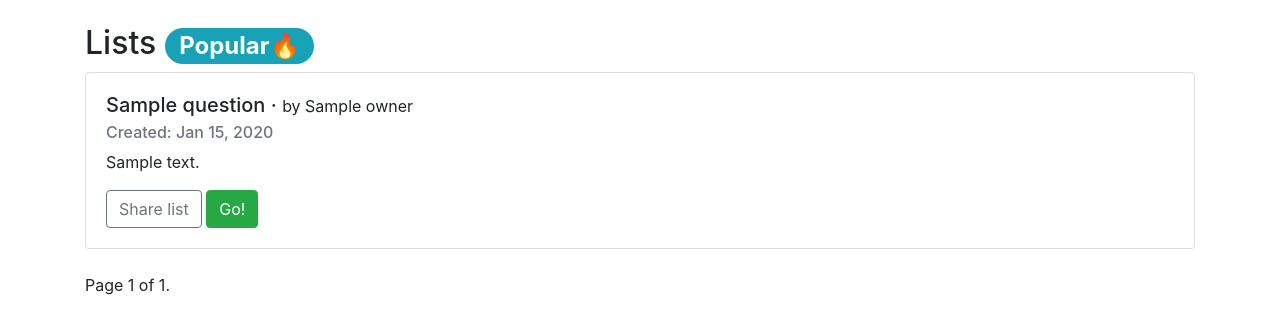
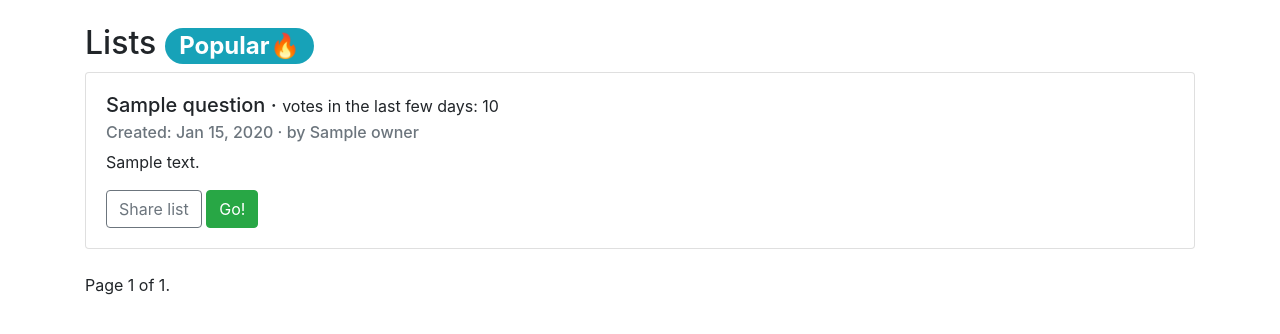
Before and after one commit to jalvaradosegura/huestions, a Django app: template templates/lists.html in a window 1280 px wide. Shown: the part 56-390 px from the top of the page. Run offline with Django 3.2, Linux system fonts and the light colour scheme; the template is opened without the code that fills it: most values are stand-ins (such as "Sample title", 1, 10 or a date in 2020); some libraries are stand-ins or nearby versions.

Commit message:
Add vote counter to the lists html
Also add ordering to the user lists view.

```diff
--- a/templates/lists.html
+++ b/templates/lists.html
@@ -10,8 +10,8 @@
   {% for question_list in object_list %}
     <div class="card" style="">
       <div class="card-body">
-	<h5 class="card-title">{{ question_list.title }} &middot <small>{% trans "by" %} {{ question_list.owner }}</small></h5>
-	<h6 class="card-subtitle mb-2 text-muted">{% trans "Created:" %} {{ question_list.created|date:"M d, Y" }}</h6>
+	<h5 class="card-title">{{ question_list.title }} &middot <small>{% trans "votes in the last few days" %}: {{ question_list.votes_amount }}</small></h5>
+	<h6 class="card-subtitle mb-2 text-muted">{% trans "Created:" %} {{ question_list.created|date:"M d, Y" }} &middot {% trans "by" %} {{ question_list.owner }}</h6>
 	<p class="card-text">{{ question_list.description }}</p>
 	{% url 'answer_list' question_list.slug user as list_url %}
 	{% with domain_url=request.get_host %}
--- a/users/views.py
+++ b/users/views.py
@@ -14,6 +14,7 @@ class UserListsView(LoginRequiredMixin, ListView):
     model = QuestionList
     template_name = 'user_lists.html'
     paginate_by = AMOUNT_OF_LISTS_PER_PAGE
+    ordering = '-id'
 
     def get_queryset(self):
         username = self.kwargs['username']
```
Also changed, not shown: locale/en/LC_MESSAGES/django.po, locale/es/LC_MESSAGES/django.po.
